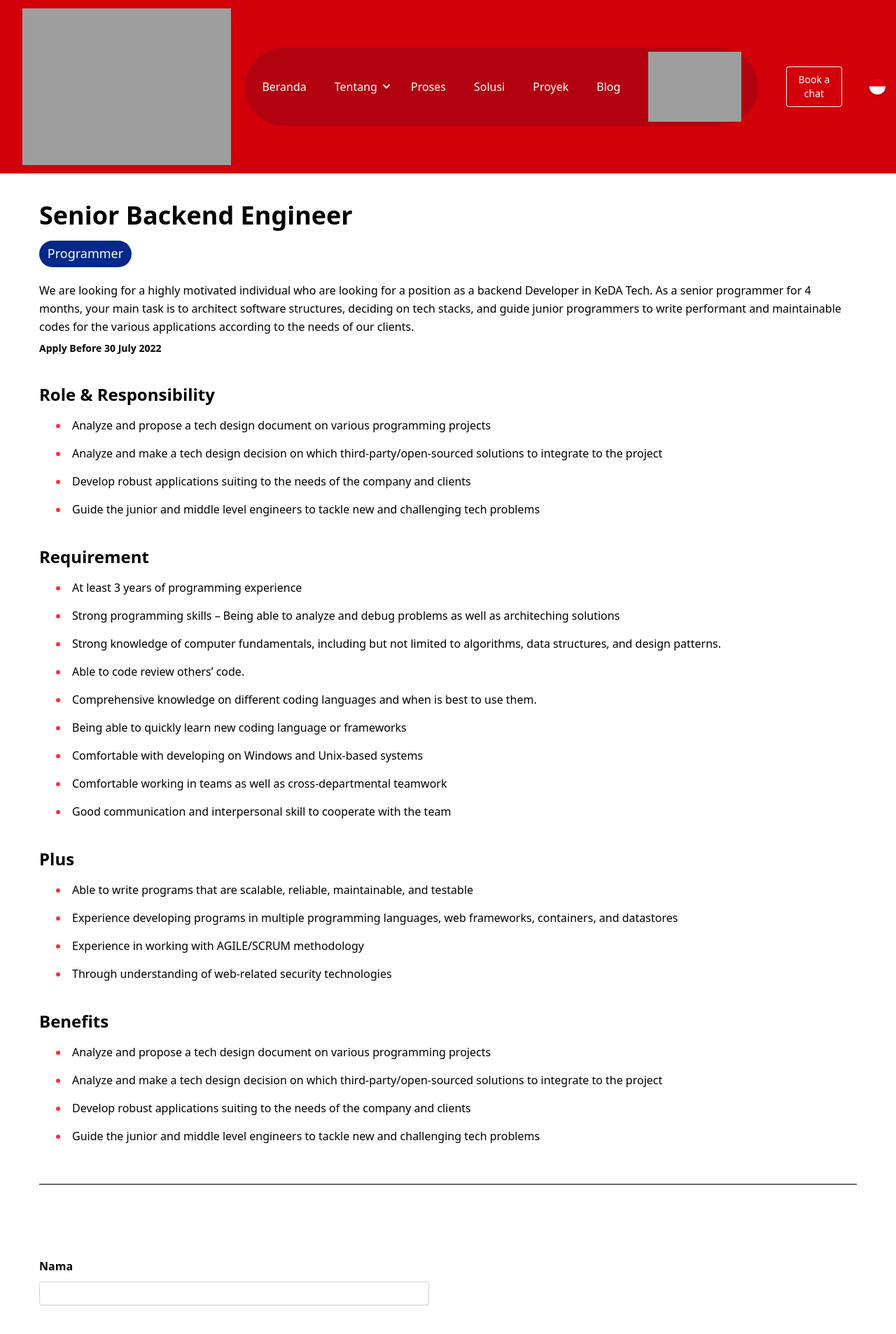
After one commit to fahmiSD/keda, a Django app: page /detailCareer/ in a window 1280 px wide. The commit adds this page. Shown: the top 1907 px of the page at 70% size. Run offline with Django 4.2, Linux system fonts and the light colour scheme; some libraries are stand-ins or nearby versions; grey boxes are pictures that could not be loaded.

Commit message:
add detail career

```diff
--- a/keda/keda/urls.py
+++ b/keda/keda/urls.py
@@ -28,6 +28,7 @@ urlpatterns = [
     path('index/', index, name='index'),
     path('solution/', solution, name='solution'),
     path('aboutCareer/', aboutCareer, name='aboutCareer'),
+    path('detailCareer/', detailCareer, name='detailCareer'),
     path('consult/', consult, name='consult'),
     path('career/', career, name="career"),
     path('career_detail/<int:id_career>', career_detail, name="career_detail"),
--- a/keda/theme/static/css/dist/styles.css
+++ b/keda/theme/static/css/dist/styles.css
@@ -811,6 +811,18 @@ select {
   margin-top: 0.75rem;
 }
 
+.mb-10 {
+  margin-bottom: 2.5rem;
+}
+
+.mr-3 {
+  margin-right: 0.75rem;
+}
+
+.mt-1 {
+  margin-top: 0.25rem;
+}
+
 .mb-6 {
   margin-bottom: 1.5rem;
 }
@@ -833,6 +845,10 @@ select {
 
 .grid {
   display: grid;
+}
+
+.hidden {
+  display: none;
 }
 
 .h-\[641px\] {
@@ -895,6 +911,14 @@ select {
   width: 20rem;
 }
 
+.w-\[557px\] {
+  width: 557px;
+}
+
+.w-\[280px\] {
+  width: 280px;
+}
+
 .w-\[492px\] {
   width: 492px;
 }
@@ -905,6 +929,14 @@ select {
 
 .cursor-pointer {
   cursor: pointer;
+}
+
+.list-inside {
+  list-style-position: inside;
+}
+
+.list-disc {
+  list-style-type: disc;
 }
 
 .grid-cols-5 {
@@ -921,6 +953,10 @@ select {
 
 .grid-cols-3 {
   grid-template-columns: repeat(3, minmax(0, 1fr));
+}
+
+.grid-rows-2 {
+  grid-template-rows: repeat(2, minmax(0, 1fr));
 }
 
 .place-content-between {
@@ -963,6 +999,10 @@ select {
   gap: 6rem;
 }
 
+.gap-2 {
+  gap: 0.5rem;
+}
+
 .gap-14 {
   gap: 3.5rem;
 }
@@ -995,6 +1035,14 @@ select {
   border-width: 1px;
 }
 
+.border-b-2 {
+  border-bottom-width: 2px;
+}
+
+.border-l {
+  border-left-width: 1px;
+}
+
 .border-white {
   --tw-border-opacity: 1;
   border-color: rgb(255 255 255 / var(--tw-border-opacity));
@@ -1003,6 +1051,11 @@ select {
 .border-gray-300 {
   --tw-border-opacity: 1;
   border-color: rgb(209 213 219 / var(--tw-border-opacity));
+}
+
+.border-\[\#696969\] {
+  --tw-border-opacity: 1;
+  border-color: rgb(105 105 105 / var(--tw-border-opacity));
 }
 
 .border-\[\#d20008\] {
@@ -1054,6 +1107,10 @@ select {
   background-color: rgb(251 251 251 / var(--tw-bg-opacity));
 }
 
+.bg-\[url\(\'\/bgAfterFooterGreens\.svg\'\)\] {
+  background-image: url('/bgAfterFooterGreens.svg');
+}
+
 .p-3 {
   padding: 0.75rem;
 }
@@ -1064,11 +1121,6 @@ select {
 
 .p-8 {
   padding: 2rem;
-}
-
-.px-10 {
-  padding-left: 2.5rem;
-  padding-right: 2.5rem;
 }
 
 .px-1 {
@@ -1094,6 +1146,11 @@ select {
 .py-2 {
   padding-top: 0.5rem;
   padding-bottom: 0.5rem;
+}
+
+.px-10 {
+  padding-left: 2.5rem;
+  padding-right: 2.5rem;
 }
 
 .py-10 {
@@ -1159,6 +1216,11 @@ select {
 .px-3 {
   padding-left: 0.75rem;
   padding-right: 0.75rem;
+}
+
+.px-14 {
+  padding-left: 3.5rem;
+  padding-right: 3.5rem;
 }
 
 .px-12 {
@@ -1262,6 +1324,26 @@ select {
   padding-right: 5rem;
 }
 
+.pt-1 {
+  padding-top: 0.25rem;
+}
+
+.pb-1\.5 {
+  padding-bottom: 0.375rem;
+}
+
+.pb-1 {
+  padding-bottom: 0.25rem;
+}
+
+.pl-6 {
+  padding-left: 1.5rem;
+}
+
+.pb-10 {
+  padding-bottom: 2.5rem;
+}
+
 .pt-32 {
   padding-top: 8rem;
 }
@@ -1343,6 +1425,10 @@ select {
   line-height: 1.5;
 }
 
+.leading-relaxed {
+  line-height: 1.625;
+}
+
 .leading-loose {
   line-height: 2;
 }
@@ -1350,6 +1436,11 @@ select {
 .text-white {
   --tw-text-opacity: 1;
   color: rgb(255 255 255 / var(--tw-text-opacity));
+}
+
+.text-gray-400 {
+  --tw-text-opacity: 1;
+  color: rgb(156 163 175 / var(--tw-text-opacity));
 }
 
 .text-\[\#d20008\] {
@@ -1389,6 +1480,14 @@ select {
 
 .duration-300 {
   transition-duration: 300ms;
+}
+
+.marker\:text-\[\#fe2e36\] *::marker {
+  color: rgb(254 46 54 );
+}
+
+.marker\:text-\[\#fe2e36\]::marker {
+  color: rgb(254 46 54 );
 }
 
 .hover\:border-\[\#d20008\]:hover {
--- a/keda/theme/templates/base.html
+++ b/keda/theme/templates/base.html
@@ -10,8 +10,8 @@
     {% tailwind_css %}
   </head>
   <nav class="bg-[#d20008] sticky top-0">
-    <div class="px-10">
-      <div class="flex justify-between items-center p-3">
+    <div class="">
+      <div class="flex justify-around items-center p-3">
           <div class="ml-5">
             <a href="/">
               <Image src="{% static "image/public/logo1.svg" %}" alt="logo" width={72} height={45} class='cursor-pointer'/>
@@ -24,7 +24,7 @@
               </a>
               <div class="flex cursor-pointer">
                 <p class="text-white pl-5 pr-2">Tentang</p>
-                <img src="/tentang.svg" alt="" class="m-0 p-0 pr-5"/>
+                <img src="{% static "image/public/tentang.svg" %}" alt="" class="m-0 p-0 pr-5"/>
               </div>
               <Link href="/process-overview">
                 <p class="text-white px-5 cursor-pointer">Proses</p>
--- a/keda/website/templates/aboutCareer.html
+++ b/keda/website/templates/aboutCareer.html
@@ -91,7 +91,7 @@
                   <p class="bg-[#022889] w-[132px] py-1 text-center rounded-full text-white mb-3">Programmer</p>
                   <p class="text-lg">simply dummy text of the printing and typesetting industry. Lorem Ipsum has been the industry's standard dummy text ever since the 1500s </p>
                   <p class="text-lg font-semibold">Apply Before 30 July 2022</p>
-                  <Button class="mt-5 py-2 w-full border bg-[#d20008] text-white rounded-md hover:bg-[#b3020f] font-medium transition duration-300" onClick={() => router.push("/detail-career")}>Apply Now </Button>
+                  <Button class="mt-5 py-2 w-full border bg-[#d20008] text-white rounded-md hover:bg-[#b3020f] font-medium transition duration-300">Apply Now </Button>
                </div>
               </Card>
               <Card class="p-8 block w-full py-5 rounded-xl bg-white shadow-md">
--- /dev/null
+++ b/keda/website/templates/detailCareer.html
@@ -0,0 +1,140 @@
+{% extends 'base.html' %} {% load static %} {% block content %}
+    <div>
+      {% comment %} Banner Careers  {% endcomment %}
+        <div class="bg-white px-14 py-10">
+           <div>
+              <div class="mb-10">
+                <h1 class="text-4xl font-bold mb-4">Senior Backend Engineer</h1>
+                <p class="bg-[#022889] text-lg w-[132px] pt-1 pb-1.5 text-center rounded-full text-white mb-5">Programmer</p>
+                <p class="leading-relaxed mb-2">We are looking for a highly motivated individual who are looking for a position as a backend Developer in KeDA Tech. As a senior programmer for 4 months, your main task is to architect software structures, deciding on tech stacks, and guide junior programmers to write performant and maintainable codes for the various applications according to the needs of our clients.</p>
+                <p class="text-sm font-semibold">Apply Before 30 July 2022</p>
+              </div>
+              <div class="mb-10">
+                <h1 class="text-2xl font-semibold mb-4">Role & Responsibility</h1>
+                <ul class="list-disc marker:text-[#fe2e36] list-inside pl-6">
+                  <li class="mb-4">Analyze and propose a tech design document on various programming projects</li>
+                  <li class="mb-4">Analyze and make a tech design decision on which third-party/open-sourced solutions to integrate to the project</li>
+                  <li class="mb-4">Develop robust applications suiting to the needs of the company and clients</li>
+                  <li class="mb-4">Guide the junior and middle level engineers to tackle new and challenging tech problems</li>
+                </ul>
+              </div>
+              <div class="mb-10">
+                <h1 class="text-2xl font-semibold mb-4">Requirement</h1>
+                <ul class="list-disc marker:text-[#fe2e36] list-inside pl-6">
+                  <li class="mb-4">At least 3 years of programming experience</li>
+                  <li class="mb-4">Strong programming skills – Being able to analyze and debug problems as well as architeching solutions</li>
+                  <li class="mb-4">Strong knowledge of computer fundamentals, including but not limited to algorithms, data structures, and design patterns.</li>
+                  <li class="mb-4">Able to code review others’ code.</li>
+                  <li class="mb-4">Comprehensive knowledge on different coding languages and when is best to use them.</li>
+                  <li class="mb-4">Being able to quickly learn new coding language or frameworks</li>
+                  <li class="mb-4">Comfortable with developing on Windows and Unix-based systems </li>
+                  <li class="mb-4">Comfortable working in teams as well as cross-departmental teamwork </li>
+                  <li class="mb-4">Good communication and interpersonal skill to cooperate with the team </li>
+                </ul>
+              </div>
+              <div class="mb-10">
+                <h1 class="text-2xl font-semibold mb-4">Plus</h1>
+                <ul class="list-disc marker:text-[#fe2e36] list-inside pl-6">
+                  <li class="mb-4">Able to write programs that are scalable, reliable, maintainable, and testable</li>
+                  <li class="mb-4">Experience developing programs in multiple programming languages, web frameworks, containers, and datastores</li>
+                  <li class="mb-4">Experience in working with AGILE/SCRUM methodology</li>
+                  <li class="mb-4">Through understanding of web-related security technologies </li>
+                </ul>
+              </div>
+              <div class="pb-10 border-b-2 border-[#696969]">
+                <h1 class="text-2xl font-semibold mb-4">Benefits</h1>
+                <ul class="list-disc marker:text-[#fe2e36] list-inside pl-6">
+                  <li class="mb-4">Analyze and propose a tech design document on various programming projects</li>
+                  <li class="mb-4">Analyze and make a tech design decision on which third-party/open-sourced solutions to integrate to the project</li>
+                  <li class="mb-4">Develop robust applications suiting to the needs of the company and clients</li>
+                  <li class="mb-4">Guide the junior and middle level engineers to tackle new and challenging tech problems</li>
+                </ul>
+              </div>
+           </div>
+        </div>
+      {% comment %} Form Registration {% endcomment %}
+        <div class="bg-white py-16 px-14">
+            <div>
+              <form action="">
+                <div class="grid grid-rows-2 mb-10">
+                  <label htmlFor="name" class="font-semibold">Nama</label>
+                  <Input type="text" id="name" class="w-[557px] py-1 rounded border-gray-300 shadow-sm focus:ring-[#d20008] focus:border-gray-200 transition duration-300"/>
+                </div>
+                <div class="grid grid-rows-2 mb-10">
+                  <label htmlFor="phone" class="font-semibold">No Whatsapp</label>
+                  <Input type="number" id="phone" class="w-[557px] py-1 rounded border-gray-300 shadow-sm focus:ring-[#d20008] focus:border-gray-200 transition duration-300"/>
+                </div>
+                <div class="grid grid-rows-2 mb-10">
+                  <label htmlFor="email" class="font-semibold">Email</label>
+                  <Input type="email" id="email" class="w-[557px] py-1 rounded border-gray-300 shadow-sm focus:ring-[#d20008] focus:border-gray-200 transition duration-300"/>
+                </div>
+                <div class="grid gap-2 mb-10">
+                  <label htmlFor="cv" class="font-semibold">Upload your CV here</label>
+                  <label htmlFor="cv" class="">
+                    <div class="flex justify-between w-[280px] border rounded-lg border-gray-300 shadow-sm">
+                      <div class="py-2 px-3">
+                        <p class="text-gray-400 text-sm">
+                          Select or drag file
+                        </p>
+                      </div>
+                      <div class="py-2 px-3 border-l rounded-lg border-gray-300 shadow-sm">
+                        <p class="text-gray-400 text-sm">
+                          Select file
+                        </p>
+                      </div>
+                    </div>
+                  </label>
+                  <Input class="hidden" type="file" id="cv"/>
+                  <p class="font-semibold italic">Apply Before 23 July 2022</p>
+                </div>
+                <div>
+                  <Button class="w-[557px] px-4 py-2 border bg-[#d20008] border-white text-white rounded hover:bg-[#b3020f] hover:border-[#d20008] text-sm font-medium transition duration-300"><span class="flex justify-center items-center"><p class="mr-3">Join Now</p> <img src="{% static "image/public/lebihDari.svg" %}" alt="" class="mt-1"/></span></Button>
+                </div>
+              </form>
+            </div>
+        </div>
+      {% comment %} Footer {% endcomment %}
+        <div class="bg-black  ">
+          <div class="container px-20 pt-12 pb-5">
+            <div class="flex justify-between">
+              <div>
+                <img src="{% static "image/public/logo2.svg" %}" alt="logo" class="mb-5"/>
+                <p class="text-white">Komplek Green Ville, Jalan Ratu</p>
+                <p class="text-white">Kemuning Blok BL No. 1,</p>
+                <p class="text-white">RT08/RW14, DKI Jakarta</p>
+                <p class="text-white">+(62-81) 398-716-212</p>
+              </div>
+              <div class="grid grid-cols-2 gap-24 pt-5">
+                <div class="grid gap-3">
+                  <h1 class="text-white text-2xl font-bold">Quick Links</h1>
+                  <p class="text-white">Home</p>
+                  <p class="text-white">About</p>
+                  <p class="text-white">Services</p>
+                  <p class="text-white">Process</p>
+                  <p class="text-white">Projects</p>
+                </div>
+                <div class="grid gap-3">
+                  <h1 class="text-white text-2xl font-bold">Find Us On</h1>
+                  <p class="text-white">Facebook</p>
+                  <p class="text-white">Instagram</p>
+                  <p class="text-white">Facebook</p>
+                  <p class="text-white">Linkedin</p>
+                </div>
+              </div>
+            </div>
+              <p class="text-white text-center mt-7">Copyright © 2022 KeDA Tech. All Rights Reserved.</p>
+          </div>
+        </div>
+      {% comment %} After Footer {% endcomment %}
+        <div style="background-image: url('{% static "image/public/bgAfterFooterGreens.svg" %}')" class="h-[720px] shadow-black">
+          <div class="container px-64 pt-72">
+            <h1 class="text-5xl font-bold mb-4">Tetap Terhubung Bersama Kami</h1>
+            <p class="text-2xl pr-20 mb-4">Sign up for the lat­est up­dates to our Way of Working, case stud­ies, and more.</p>
+            <div>
+              <input type="email" placeholder="Email Anda di sini" class="w-80 py-1 rounded border-gray-300 shadow-sm focus:ring-[#d20008] focus:border-gray-200 transition duration-300"/>
+              <Button class="px-3 py-1 border bg-[#d20008] text-white text-md ml-3 font-bold rounded hover:bg-[#b3020f] hover:border-[#d20008] transition duration-300">Berlangganan</Button>
+            </div>
+          </div>
+        </div>
+    </div>
+{% endblock content %}
--- a/keda/website/views.py
+++ b/keda/website/views.py
@@ -11,6 +11,9 @@ def solution(request):
 
 def aboutCareer(request):
     return render(request, 'aboutCareer.html')
+
+def detailCareer(request):
+    return render(request, 'detailCareer.html')
 
 def blog(request):
     blogs = Blog.objects.all()
```
